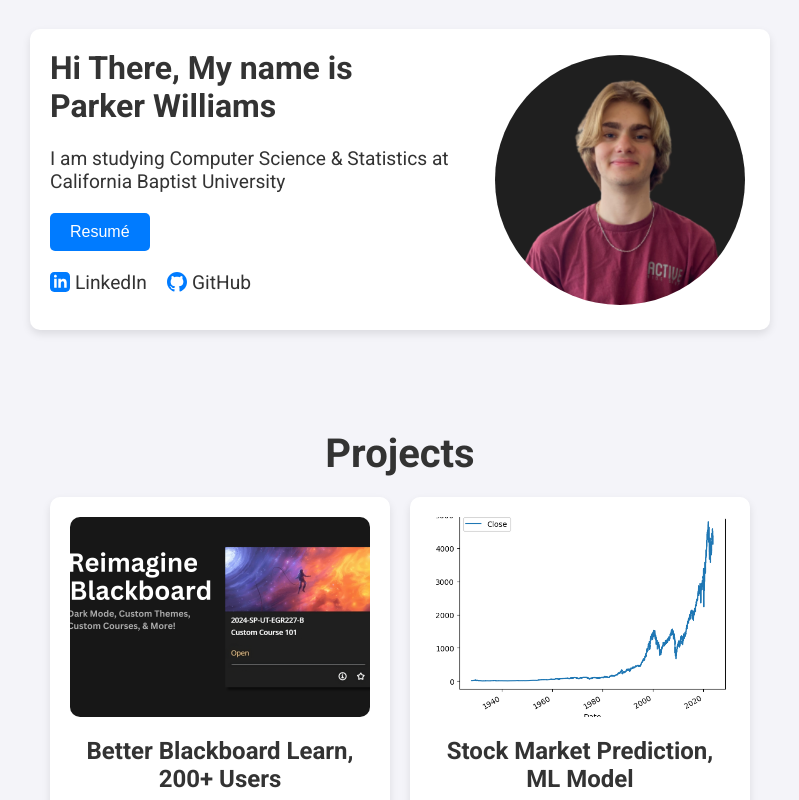
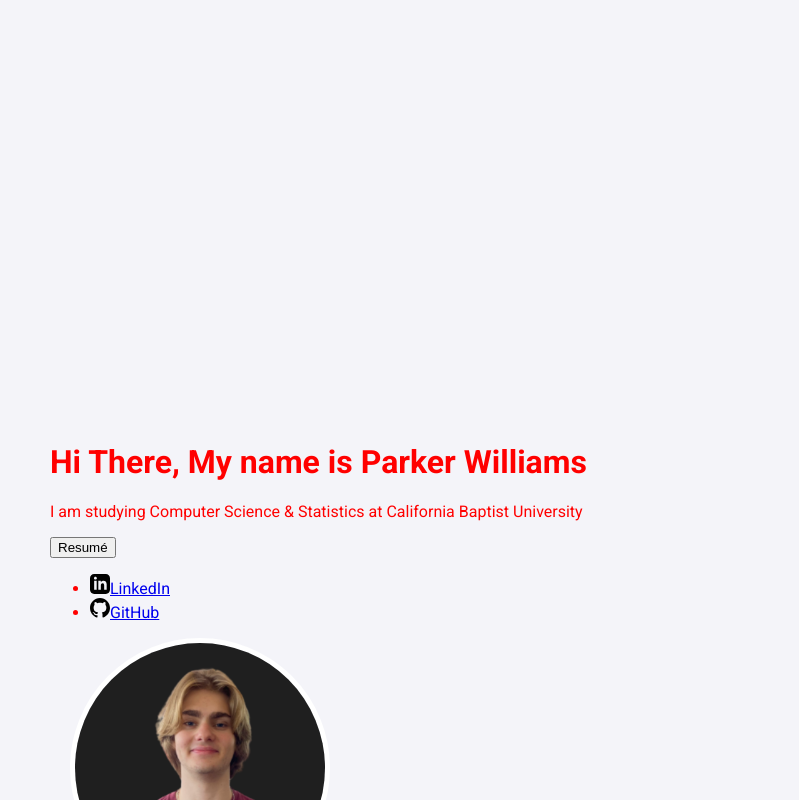
Before and after one commit to ParkerWilliams1/portfolio-v1, a React (Create React App) app: page / in a window 1280 px wide. Shown: the top 800 px of the page, without its empty margins (240-1039 px from the left). Built offline with nearby package versions, Linux system fonts and the light colour scheme.

Commit message:
update css

```diff
--- a/src/AboutMe.css
+++ b/src/AboutMe.css
@@ -5,20 +5,12 @@ body {
   background-color: #f4f4f9;
   color: #333;
   margin: 10%;
+  margin-top: 50%;
   padding: 0;
   display: flex;
   justify-content: center;
   align-items: center;
   height: 100vh;
-}
-
-.container {
-  display: flex;
-  align-items: center;
-  padding: 20px;
-  background-color: white;
-  border-radius: 10px;
-  box-shadow: 0 4px 8px rgba(0, 0, 0, 0.1);
 }
 
 #me {
@@ -32,94 +24,5 @@ body {
 }
 
 .text-content {
-  max-width: 400px;
-  margin-right: 20px;
-  animation: slideDown 1s ease-in-out;
+  color: red !important;
 }
-
-h1 {
-  font-size: 2em;
-  margin-top: 0;
-}
-
-p {
-  font-size: 1.2em;
-  margin-top: 10px;
-}
-
-button {
-  display: block;
-  margin: 20px 0;
-  padding: 10px 20px;
-  font-size: 1em;
-  color: white;
-  background-color: #007BFF;
-  border: none;
-  border-radius: 5px;
-  cursor: pointer;
-  transition: background-color 0.3s ease;
-  animation: fadeIn 2s ease-in-out;
-  animation-delay: 1s;
-  animation-fill-mode: both;
-}
-
-button:hover {
-  background-color: #0056b3;
-}
-
-a {
-  text-decoration: none;
-  color: inherit;
-}
-
-ul {
-  list-style: none;
-  padding: 0;
-  display: flex;
-  gap: 20px;
-  margin-top: 20px;
-  animation: fadeIn 2s ease-in-out;
-  animation-delay: 1.5s;
-  animation-fill-mode: both;
-}
-
-li {
-  display: flex;
-  align-items: center;
-}
-
-li svg {
-  fill: #007BFF;
-  transition: fill 0.3s ease;
-}
-
-li a {
-  display: flex;
-  align-items: center;
-  gap: 5px;
-  font-size: 1.2em;
-}
-
-li a:hover svg {
-  fill: #0056b3;
-}
-
-@keyframes fadeIn {
-  from {
-    opacity: 0;
-  }
-  to {
-    opacity: 1;
-  }
-}
-
-@keyframes slideDown {
-  from {
-    transform: translateY(-20px);
-    opacity: 0;
-  }
-  to {
-    transform: translateY(0);
-    opacity: 1;
-  }
-}
```
